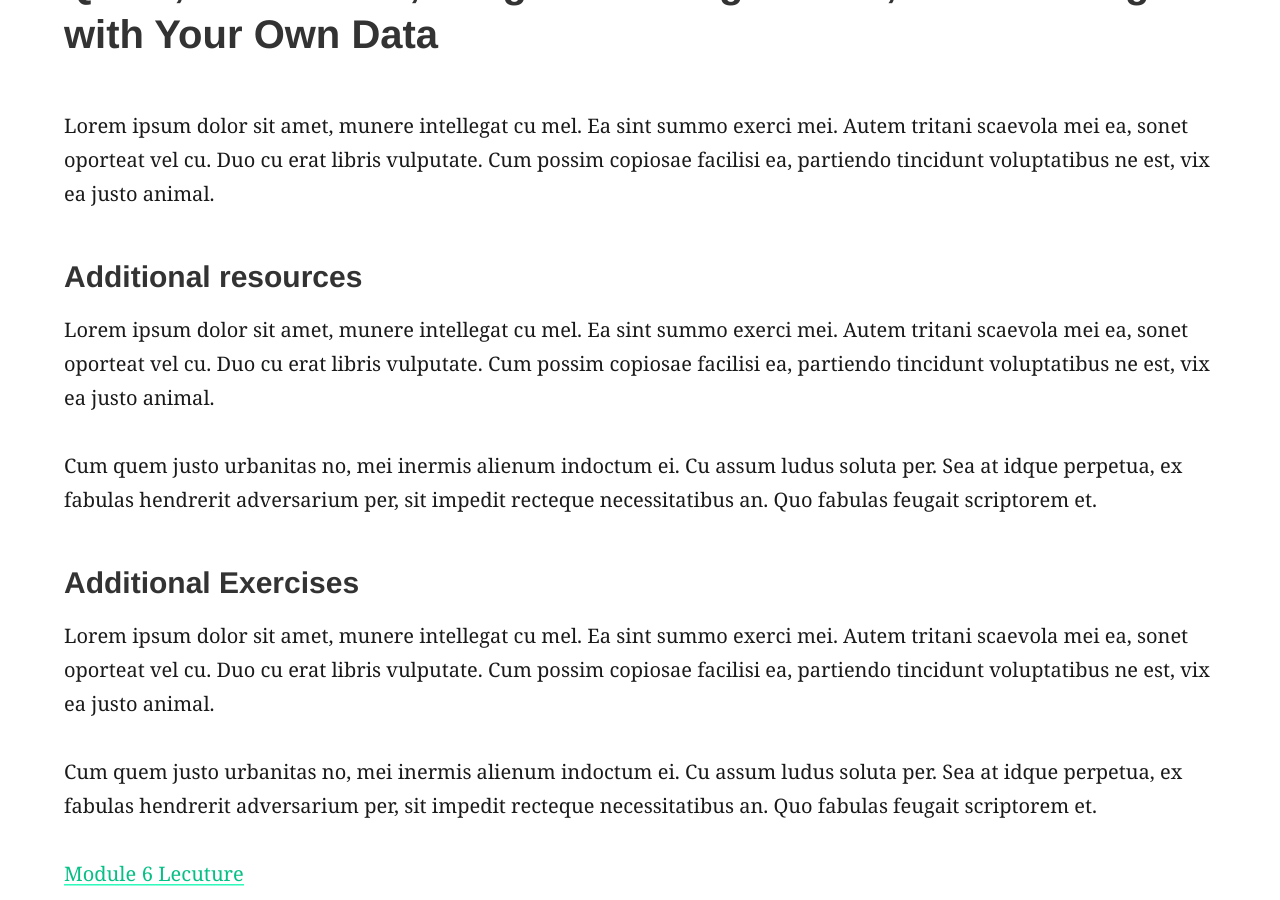
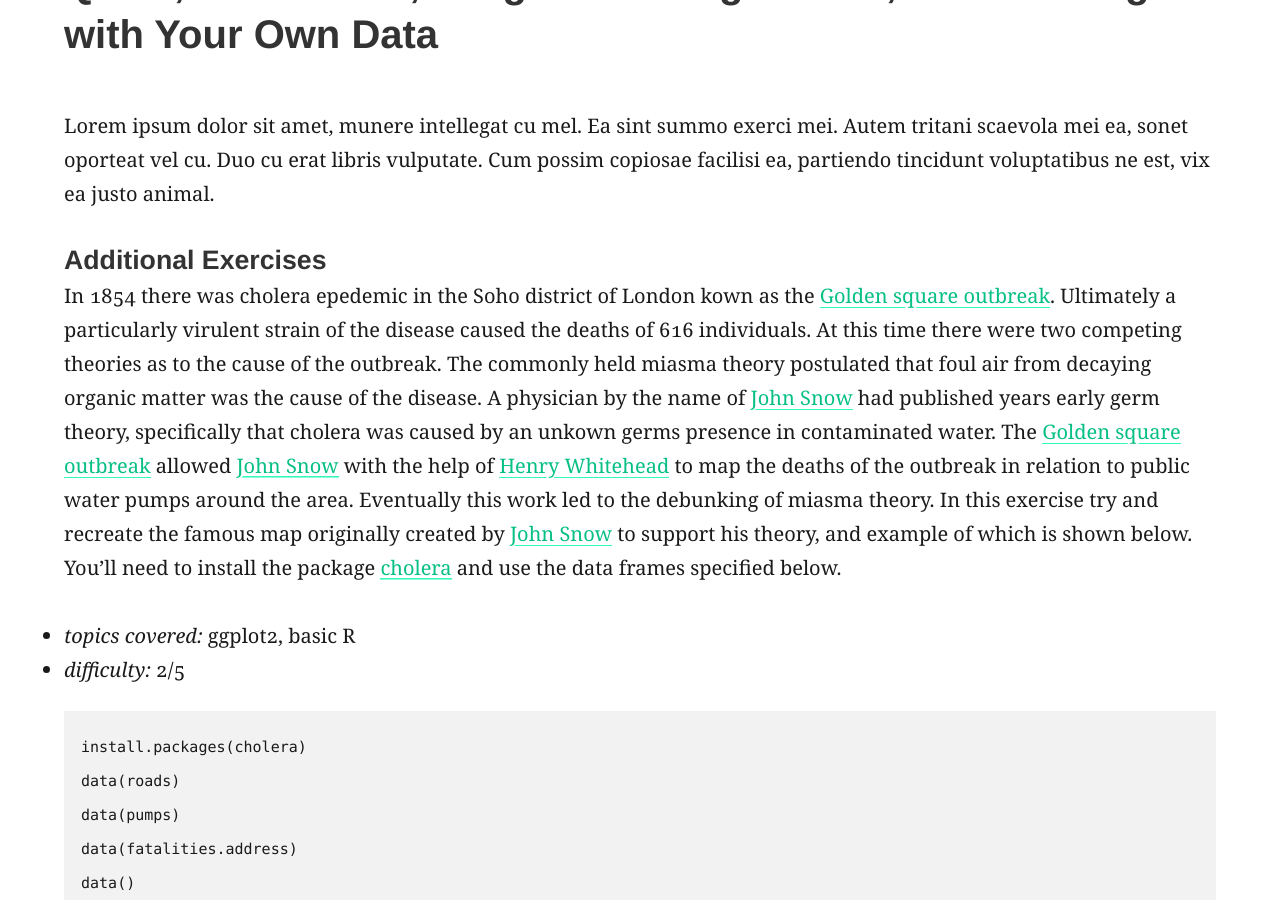
Before and after one commit to griffithlab/genviz.org, a Jekyll site: the page built from _posts/0006-01-01-Review.md, in a window 1280 px wide and 900 px high, scrolled down 505 px. Built offline with Jekyll 4.4.1, drawn with Linux system fonts in a browser that asks for light colours.

Commit message:
added initial exercise

````diff
--- a/_posts/0006-01-01-Review.md
+++ b/_posts/0006-01-01-Review.md
@@ -10,14 +10,19 @@ date: 0006-01-01
 
 Lorem ipsum dolor sit amet, munere intellegat cu mel. Ea sint summo exerci mei. Autem tritani scaevola mei ea, sonet oporteat vel cu. Duo cu erat libris vulputate. Cum possim copiosae facilisi ea, partiendo tincidunt voluptatibus ne est, vix ea justo animal.
 
-### Additional resources
-Lorem ipsum dolor sit amet, munere intellegat cu mel. Ea sint summo exerci mei. Autem tritani scaevola mei ea, sonet oporteat vel cu. Duo cu erat libris vulputate. Cum possim copiosae facilisi ea, partiendo tincidunt voluptatibus ne est, vix ea justo animal.
 
-Cum quem justo urbanitas no, mei inermis alienum indoctum ei. Cu assum ludus soluta per. Sea at idque perpetua, ex fabulas hendrerit adversarium per, sit impedit recteque necessitatibus an. Quo fabulas feugait scriptorem et.
+#### Additional Exercises
+In 1854 there was cholera epedemic in the Soho district of London kown as the [Golden square outbreak](https://en.wikipedia.org/wiki/1854_Broad_Street_cholera_outbreak). Ultimately a particularly virulent strain of the disease caused the deaths of 616 individuals. At this time there were two competing theories as to the cause of the outbreak. The commonly held miasma theory postulated that foul air from decaying organic matter was the cause of the disease. A physician by the name of [John Snow](https://en.wikipedia.org/wiki/John_Snow) had published years early germ theory, specifically that cholera was caused by an unkown germs presence in contaminated water. The [Golden square outbreak](https://en.wikipedia.org/wiki/1854_Broad_Street_cholera_outbreak) allowed [John Snow](https://en.wikipedia.org/wiki/John_Snow) with the help of [Henry Whitehead](https://en.wikipedia.org/wiki/Henry_Whitehead_(priest)) to map the deaths of the outbreak in relation to public water pumps around the area. Eventually this work led to the debunking of miasma theory. In this exercise try and recreate the famous map originally created by [John Snow](https://en.wikipedia.org/wiki/John_Snow) to support his theory, and example of which is shown below. You'll need to install the package [cholera](https://cran.r-project.org/web/packages/cholera/index.html) and use the data frames specified below.
 
-### Additional Exercises
-Lorem ipsum dolor sit amet, munere intellegat cu mel. Ea sint summo exerci mei. Autem tritani scaevola mei ea, sonet oporteat vel cu. Duo cu erat libris vulputate. Cum possim copiosae facilisi ea, partiendo tincidunt voluptatibus ne est, vix ea justo animal.
+* *topics covered:* ggplot2, basic R
+* *difficulty:* 2/5
 
-Cum quem justo urbanitas no, mei inermis alienum indoctum ei. Cu assum ludus soluta per. Sea at idque perpetua, ex fabulas hendrerit adversarium per, sit impedit recteque necessitatibus an. Quo fabulas feugait scriptorem et.
+```R
+install.packages(cholera)
+data(roads)
+data(pumps)
+data(fatalities.address)
+data()
+```
 
 [Module 6 Lecuture](http://genviz.org/lectures/GenViz_Module6_Lecture.pptx)
````
